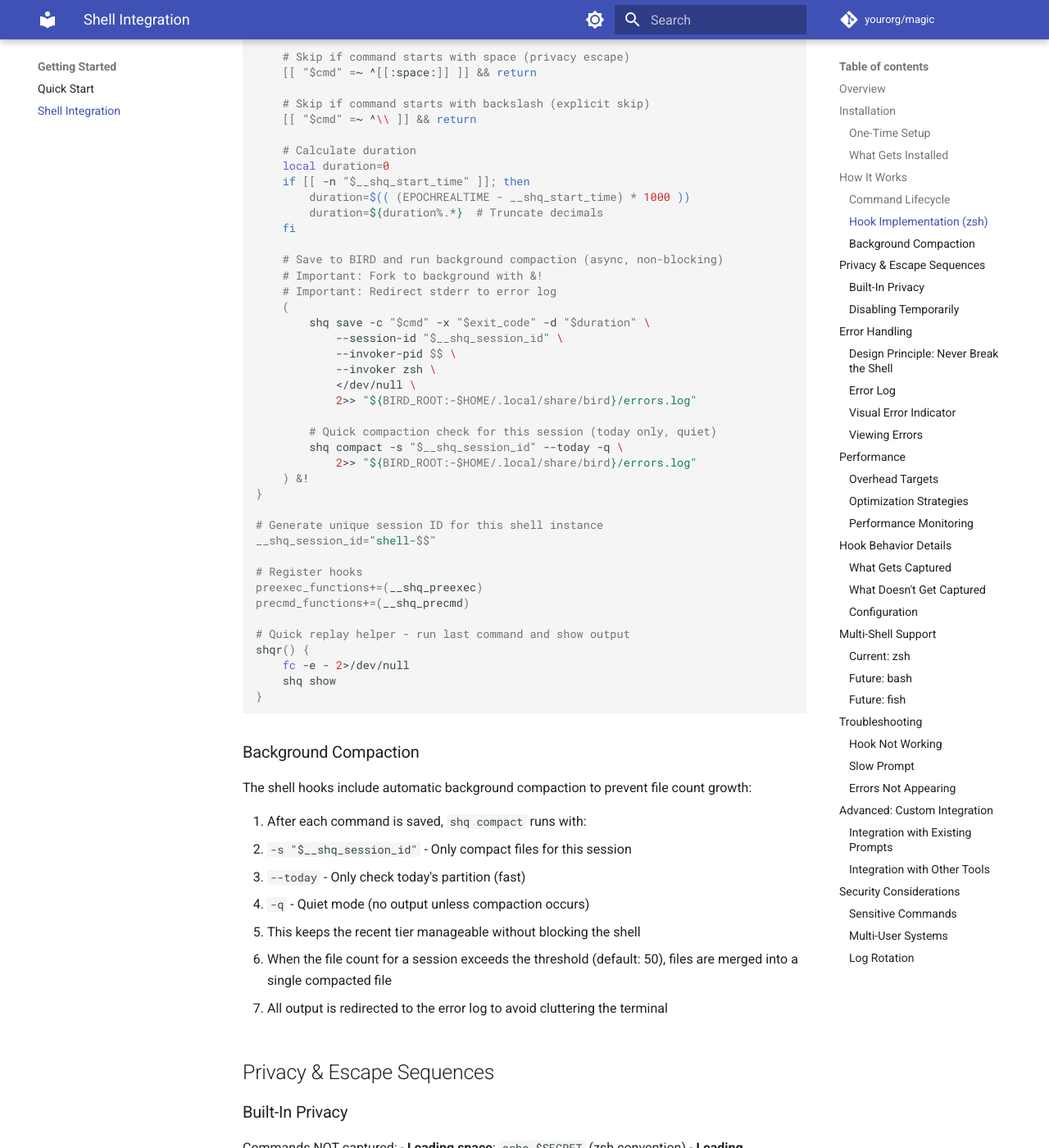
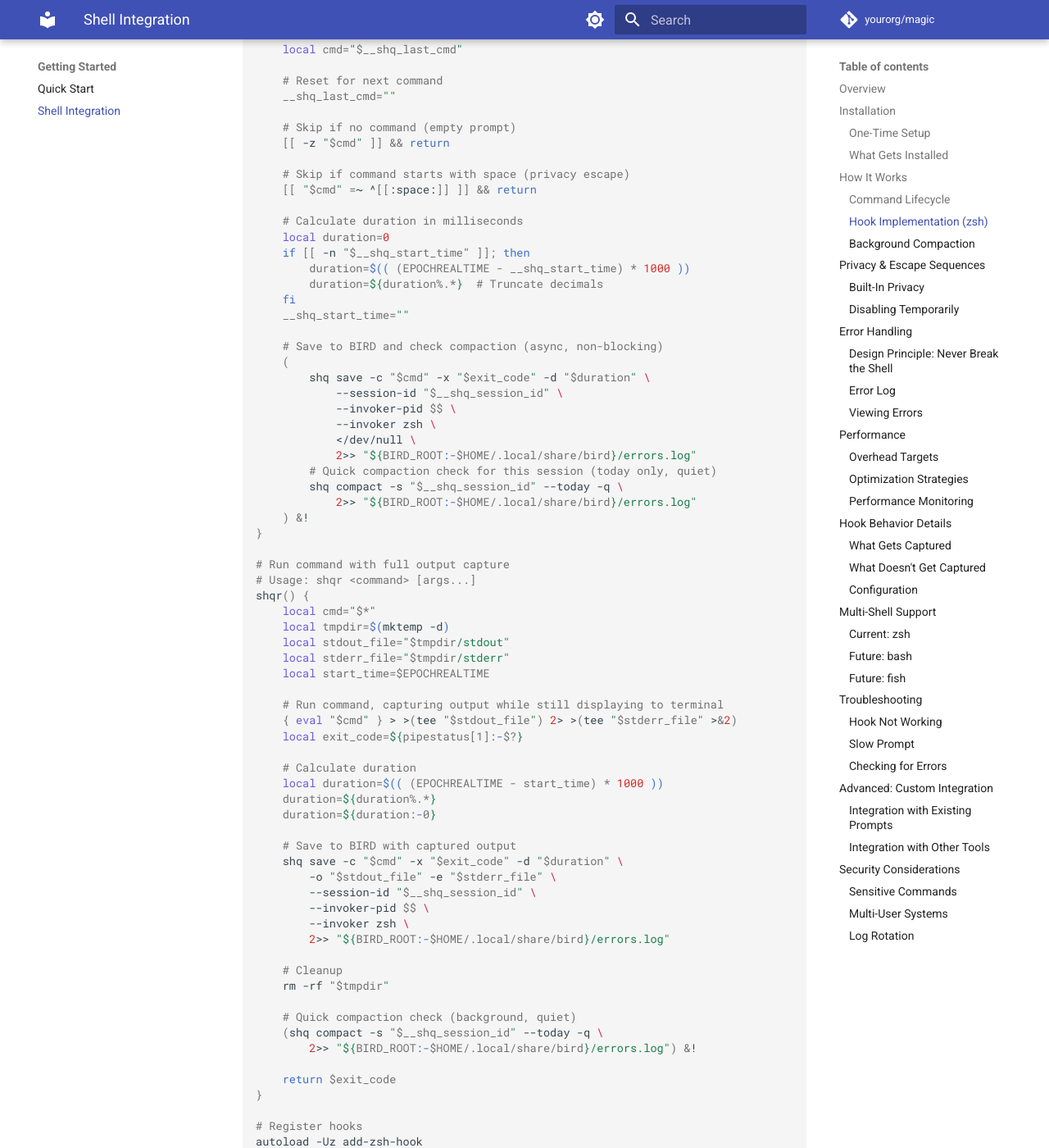
Before and after one commit to teaguesterling/magic, an MkDocs documentation site: the page built from docs/shq_shell_integration.md, in a window 1280 px wide and 1400 px high, scrolled down 1725 px. Shown: the whole window at 82% size. Built offline with MkDocs 1.6.1 and Material for MkDocs 9.7.7, drawn with Linux system fonts in a browser that asks for light colours; comment, search, counter and statistics services are not loaded; some of the changed text lies outside the part shown.

````diff
--- a/Cargo.toml
+++ b/Cargo.toml
@@ -23,3 +23,5 @@ blake3 = "1.5"
 base64 = "0.22"
 flate2 = "1.0"
 tempfile = "3.14"
+glob-match = "0.2"
+serde_json = "1.0"
--- a/docs/shq_shell_integration.md
+++ b/docs/shq_shell_integration.md
@@ -23,11 +23,10 @@ eval "$(shq hook init --shell bash)"
 ```
 
 On first shell startup, this:
-1. Creates `$BIRD_ROOT` directory structure (if needed)
-2. Generates unique session ID for this shell instance
-3. Installs precmd/preexec hooks (zsh) or DEBUG trap + PROMPT_COMMAND (bash)
-4. Sets up error logging
-5. Defines `shqr()` helper function for quick replay
+1. Generates unique session ID for this shell instance
+2. Installs precmd/preexec hooks (zsh) or DEBUG trap + PROMPT_COMMAND (bash)
+3. Sets up error logging (stderr redirected to `$BIRD_ROOT/errors.log`)
+4. Defines `shqr()` helper function for running commands with output capture
 
 ### What Gets Installed
 
@@ -46,28 +45,34 @@ User types: make test
     ↓
 1. preexec hook captures command text and start time
     ↓
-2. Command executes normally
+2. Command executes normally (output NOT captured by default)
     ↓
 3. precmd hook captures exit code and calculates duration
     ↓
 4. Background process forks off (non-blocking)
     │
-    ├─→ shq save writes command + output to parquet
+    ├─→ shq save writes command metadata to parquet
     │
     └─→ shq compact checks if session needs compaction
     ↓
 5. Shell prompt returns immediately
 ```
 
+**Note:** Default hooks capture command metadata only, not output. Use `shqr` or `shq run` to capture full output.
+
 ### Hook Implementation (zsh)
 
 ```bash
+# Session ID based on this shell's PID (stable across commands)
+__shq_session_id="zsh-$$"
+
+# Capture command before execution
 __shq_preexec() {
-    # Capture command text before execution
     __shq_last_cmd="$1"
     __shq_start_time=$EPOCHREALTIME
 }
 
+# Capture result after execution (metadata only - no output capture)
 __shq_precmd() {
     local exit_code=$?
     local cmd="$__shq_last_cmd"
@@ -75,25 +80,21 @@ __shq_precmd() {
     # Reset for next command
     __shq_last_cmd=""
 
-    # Skip if no command (e.g., empty prompt)
+    # Skip if no command (empty prompt)
     [[ -z "$cmd" ]] && return
 
     # Skip if command starts with space (privacy escape)
     [[ "$cmd" =~ ^[[:space:]] ]] && return
 
-    # Skip if command starts with backslash (explicit skip)
-    [[ "$cmd" =~ ^\\ ]] && return
-
-    # Calculate duration
+    # Calculate duration in milliseconds
     local duration=0
     if [[ -n "$__shq_start_time" ]]; then
         duration=$(( (EPOCHREALTIME - __shq_start_time) * 1000 ))
         duration=${duration%.*}  # Truncate decimals
     fi
+    __shq_start_time=""
 
-    # Save to BIRD and run background compaction (async, non-blocking)
-    # Important: Fork to background with &!
-    # Important: Redirect stderr to error log
+    # Save to BIRD and check compaction (async, non-blocking)
     (
         shq save -c "$cmd" -x "$exit_code" -d "$duration" \
             --session-id "$__shq_session_id" \
@@ -101,25 +102,52 @@ __shq_precmd() {
             --invoker zsh \
             </dev/null \
             2>> "${BIRD_ROOT:-$HOME/.local/share/bird}/errors.log"
-
         # Quick compaction check for this session (today only, quiet)
         shq compact -s "$__shq_session_id" --today -q \
             2>> "${BIRD_ROOT:-$HOME/.local/share/bird}/errors.log"
     ) &!
 }
 
-# Generate unique session ID for this shell instance
-__shq_session_id="shell-$$"
+# Run command with full output capture
+# Usage: shqr <command> [args...]
+shqr() {
+    local cmd="$*"
+    local tmpdir=$(mktemp -d)
+    local stdout_file="$tmpdir/stdout"
+    local stderr_file="$tmpdir/stderr"
+    local start_time=$EPOCHREALTIME
+
+    # Run command, capturing output while still displaying to terminal
+    { eval "$cmd" } > >(tee "$stdout_file") 2> >(tee "$stderr_file" >&2)
+    local exit_code=${pipestatus[1]:-$?}
+
+    # Calculate duration
+    local duration=$(( (EPOCHREALTIME - start_time) * 1000 ))
+    duration=${duration%.*}
+    duration=${duration:-0}
+
+    # Save to BIRD with captured output
+    shq save -c "$cmd" -x "$exit_code" -d "$duration" \
+        -o "$stdout_file" -e "$stderr_file" \
+        --session-id "$__shq_session_id" \
+        --invoker-pid $$ \
+        --invoker zsh \
+        2>> "${BIRD_ROOT:-$HOME/.local/share/bird}/errors.log"
+
+    # Cleanup
+    rm -rf "$tmpdir"
+
+    # Quick compaction check (background, quiet)
+    (shq compact -s "$__shq_session_id" --today -q \
+        2>> "${BIRD_ROOT:-$HOME/.local/share/bird}/errors.log") &!
+
+    return $exit_code
+}
 
 # Register hooks
-preexec_functions+=(__shq_preexec)
-precmd_functions+=(__shq_precmd)
-
-# Quick replay helper - run last command and show output
-shqr() {
-    fc -e - 2>/dev/null
-    shq show
-}
+autoload -Uz add-zsh-hook
+add-zsh-hook preexec __shq_preexec
+add-zsh-hook precmd __shq_precmd
 ```
 
 ### Background Compaction
@@ -148,15 +176,15 @@ Commands NOT captured:
 
 ### Disabling Temporarily
 
+To temporarily disable capture, you can unset the hook functions:
+
 ```bash
-# Disable for this session
-shq hook disable
+# Disable for this session (zsh)
+add-zsh-hook -d precmd __shq_precmd
+add-zsh-hook -d preexec __shq_preexec
 
-# Re-enable
-shq hook enable
-
-# Check status
-shq hook status
+# Re-enable by sourcing the hook again
+eval "$(shq hook init)"
 ```
 
 ## Error Handling
@@ -175,79 +203,17 @@ All hook errors logged to: `$BIRD_ROOT/errors.log`
 [2024-12-30T15:24:10Z] Cannot create session directory: permission denied
 ```
 
-### Visual Error Indicator
-
-When errors occur, a subtle indicator appears in your prompt:
-
-```bash
-# Normal prompt
-❯
-
-# With recent errors (last 5 minutes)
-❯ ⚠
-
-# After user acknowledges
-❯
-```
-
-Implementation:
-
-```bash
-__shq_check_errors() {
-    # Only check once per minute (avoid overhead)
-    local now=$(date +%s)
-    local last_check=${__shq_last_error_check:-0}
-    [[ $((now - last_check)) -lt 60 ]] && return
-
-    __shq_last_error_check=$now
-
-    # Check if errors in last 5 minutes
-    local error_log="${BIRD_ROOT:-$HOME/.local/share/bird}/errors.log"
-    [[ ! -f "$error_log" ]] && return
-
-    local recent_errors=$(tail -100 "$error_log" 2>/dev/null | \
-        awk -v cutoff="$(date -d '5 minutes ago' +%s)" '
-            /^\[/ {
-                gsub(/[^0-9]/, "", $1)
-                if ($1 > cutoff) print
-            }
-        ' | wc -l)
-
-    if [[ $recent_errors -gt 0 ]]; then
-        __shq_has_errors=1
-    else
-        __shq_has_errors=0
-    fi
-}
-
-# Add to prompt (optional, user preference)
-__shq_prompt_indicator() {
-    [[ "${__shq_has_errors:-0}" -eq 1 ]] && echo "⚠"
-}
-
-# User adds to their prompt:
-# PS1='$(git_prompt)$(shq_prompt_indicator) ❯ '
-```
-
 ### Viewing Errors
 
 ```bash
-# Show recent errors
-shq errors
+# View recent errors
+tail -20 "${BIRD_ROOT:-$HOME/.local/share/bird}/errors.log"
 
-# Show all errors
-shq errors --all
+# View all errors
+cat "${BIRD_ROOT:-$HOME/.local/share/bird}/errors.log"
 
 # Clear error log
-shq errors --clear
-
-# Example output:
-# Recent errors (last 24 hours):
-#
-# [2024-12-30 15:23:45] Failed to write parquet: disk full
-# [2024-12-30 15:24:10] Cannot create directory: permission denied
-#
-# Fix: Check disk space with 'df -h'
+: > "${BIRD_ROOT:-$HOME/.local/share/bird}/errors.log"
 ```
 
 ## Performance
@@ -268,20 +234,14 @@ shq errors --clear
 
 ### Performance Monitoring
 
+Performance can be monitored by checking the error log and database statistics:
+
 ```bash
-# Show hook statistics
-shq stats hook
+# Check overall statistics
+shq stats
 
-# Example output:
-# Hook Performance (last 1000 commands):
-#
-# Avg precmd latency:  1.2ms
-# Max precmd latency:  4.8ms
-# Background save avg: 23ms
-# Background save max: 156ms
-#
-# Failed captures:     2 (0.2%)
-# Error log entries:   2
+# Query recent capture performance
+shq sql "SELECT AVG(duration_ms) as avg_cmd_duration FROM invocations_today"
 ```
 
 ## Hook Behavior Details
@@ -385,26 +345,26 @@ eval "$(shq hook init --force)"
 ### Slow Prompt
 
 ```bash
-# Check hook performance
-shq stats hook
-
 # If precmd is slow (>5ms):
 # 1. Check disk I/O (is disk full?)
+df -h
+
 # 2. Check error log size (rotate if huge)
-# 3. Disable temporarily: shq hook disable
+ls -la "${BIRD_ROOT:-$HOME/.local/share/bird}/errors.log"
+
+# 3. Disable temporarily
+add-zsh-hook -d precmd __shq_precmd
+add-zsh-hook -d preexec __shq_preexec
 ```
 
-### Errors Not Appearing
+### Checking for Errors
 
 ```bash
 # Check error log location
-echo $BIRD_ROOT/errors.log
+echo "${BIRD_ROOT:-$HOME/.local/share/bird}/errors.log"
 
-# Manually check log
-tail -20 $BIRD_ROOT/errors.log
-
-# Test error detection
-shq errors --test
+# View recent errors
+tail -20 "${BIRD_ROOT:-$HOME/.local/share/bird}/errors.log"
 ```
 
 ## Advanced: Custom Integration
@@ -456,16 +416,11 @@ Best practices:
 Error log can grow large. Rotate periodically:
 
 ```bash
-# In crontab
-0 0 * * 0 $HOME/.local/bin/shq errors --rotate
-```
+# In crontab - rotate weekly
+0 0 * * 0 mv "${HOME}/.local/share/bird/errors.log" "${HOME}/.local/share/bird/errors.log.old" 2>/dev/null
 
-Or configure automatic rotation:
-
-```toml
-[hook]
-error_log_max_size = "10M"    # Rotate when >10MB
-error_log_keep_count = 3       # Keep last 3 rotated logs
+# Or clear if not needed
+0 0 * * 0 : > "${HOME}/.local/share/bird/errors.log"
 ```
 
 ---
````
Also changed, not shown: other parts of docs/shq_shell_integration.md (+1 -1 lines), README.md (+105 -97 lines), docs/CONTENT_ADDRESSED_BLOBS.md (+7 -7 lines), docs/bird_integration.md (+18 -24 lines), docs/shq_implementation.md (+46 -25 lines), 11 other files.
